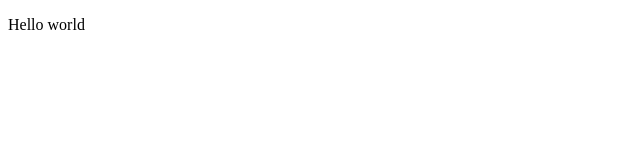
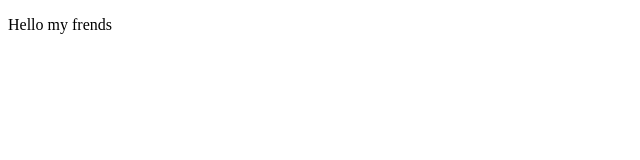
Before and after one commit to akbshka/project, a plain HTML site: page index.html in a window 1280 px wide. Shown: the full height of the page, 0-640 px from the left. Drawn offline with Linux system fonts and the light colour scheme.

Commit message:
second version

```diff
--- a/index.html
+++ b/index.html
@@ -7,7 +7,7 @@
     <link rel="stylesheet" src="style.css" />
 </head>
 <body>
-    <p>Hello world</p>
+    <p>Hello my frends</p>
 
     <!-- <script>
         alert(1)
```
